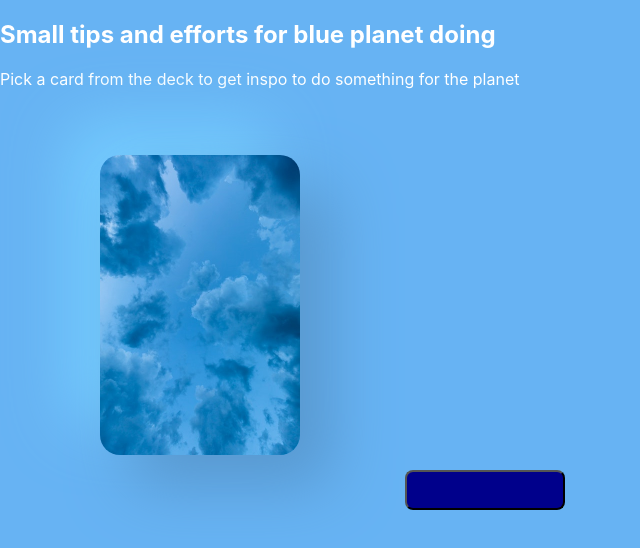
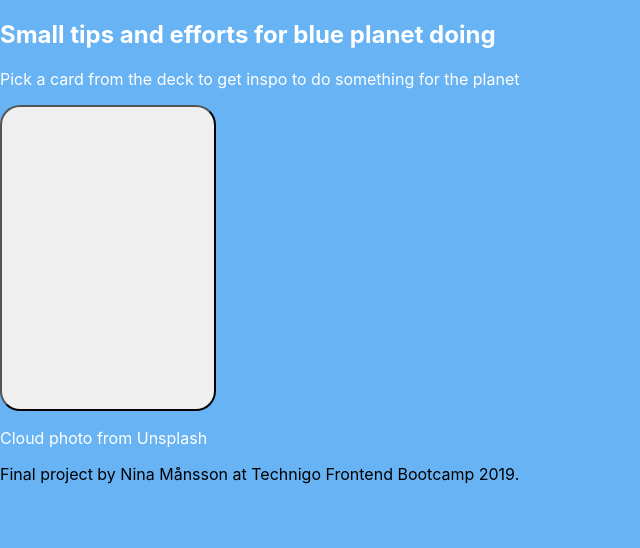
Before and after one commit to ninamansster/blue-frontend, a React (Create React App) app: page / in a window 1280 px wide. Shown: the top 548 px of the page, without its empty margins (0-640 px from the left). Built offline with nearby package versions, Linux system fonts and the light colour scheme.

Commit message:
redux-test

```diff
--- a/src/App.js
+++ b/src/App.js
@@ -26,10 +26,9 @@ export const App = () => {
               <h1> Small tips and efforts for blue planet doing</h1>
               <div>
                 <p>Pick a card from the deck to get inspo to do something for the planet</p>
-                <Link to="/flippingcards">
-                  <img className="deck" src="/assets/matthew.jpg" alt="cardfront" aria-label="card-display" />
+                <Link to="/cards/:cardID">
+                  <SearchCard />
                 </Link>
-                <SearchCard />
               </div>
             </section>
           </Route>
@@ -50,6 +49,10 @@ export const App = () => {
           </Route>
         </Router>
       </div>
+      <footer>
+        <p>Cloud photo from Unsplash</p>
+        <a className="madeby" href="mailto:ninamansster@gmail.com"> Final project by Nina Månsson at Technigo Frontend Bootcamp 2019.</a>
+      </footer>
     </Provider>
   )
 }
--- a/src/index.css
+++ b/src/index.css
@@ -10,6 +10,7 @@ body {
   -webkit-font-smoothing: antialiased;
   -moz-osx-font-smoothing: grayscale;
   background: #67b3f3;
+  /* background: black; */
   color: #fff;
 }
 
--- a/src/pages/DetailsPage.js
+++ b/src/pages/DetailsPage.js
@@ -1,7 +1,7 @@
 import React, { useEffect, useState } from 'react'
 import { useParams } from 'react-router-dom'
+import styled from 'styled-components/macro'
 import { Loading } from './components/Loading'
-import styled from 'styled-components'
 import { Details } from './components/Details'
 
 const Detailsection = styled.section`
--- a/src/pages/components/Details.js
+++ b/src/pages/components/Details.js
@@ -2,9 +2,10 @@ import React from 'react'
 import styled from 'styled-components'
 
 const Container = styled.div`
-  box-shadow: 0px 2px 1px -1px rgba(0, 0, 0, 0.2),
-    0px 1px 1px 0px rgba(0, 0, 0, 0.14), 0px 1px 3px 0px rgba(0, 0, 0, 0.12);
-  border-radius: 6px;
+  border-radius: 20px;
+  background: linear-gradient(145deg, white, white);
+  box-shadow:  31px 31px 62px #5898cf,
+             -31px -31px 62px #76ceff;
   background-color: white;
   margin-bottom: 20px;
 `
@@ -31,7 +32,7 @@ const CoverImage = styled.img`
   width:300px;
   height: 200px;
   object-fit: cover;
-  border-radius: 6px 6px 0 0;
+  border-radius: 20px 20px 0 0;
 
 `
 const Content = styled.div`
--- a/src/pages/components/SearchCard.js
+++ b/src/pages/components/SearchCard.js
@@ -3,19 +3,20 @@ import { useDispatch } from 'react-redux'
 import { fetchCard } from 'reducers/userCard'
 import styled from 'styled-components/macro'
 
-//Button styling
+// Button styling
 
 const Button = styled.button`
-  width: 150px;
-  height: 30px;
-  background-color: darkblue;
-  text-align: center;
-  border-radius: 8px;
-  font-size: 14px;
+  width: 200px;
+  height: 300px;
+  /* background-color: darkblue;
+  text-align: center; */
+  border-radius: 20px;
+  /* font-size: 14px;
   font-weight: bold;
   color: white;
   margin: 5px;
-  padding: 3px;
+  padding: 3px; */
+  background-image: (url "./assets/matthew.jpg");
 `
 export const SearchCard = () => {
   const dispatch = useDispatch()
@@ -23,8 +24,9 @@ export const SearchCard = () => {
   return (
     <>
       <Button
-        onClick={(cardID) => {
-          dispatch(fetchCard(cardID))
+        onClick={() => {
+          const randomNumber = Math.floor(Math.random() * (30 - 1) + 1)
+          dispatch(fetchCard(randomNumber))
         }} />
     </>
   )
--- a/src/reducers/userCard.js
+++ b/src/reducers/userCard.js
@@ -1,8 +1,7 @@
 import { createSlice } from '@reduxjs/toolkit'
 import { ui } from 'reducers/ui'
 
-
-
+// The userCard should be used to fetch a random cardID
 export const userCard = createSlice({
   name: 'userCard',
   initialState: {
@@ -27,5 +26,3 @@ export const fetchCard = (cardID) => {
       })
   }
 }
-
-//8722700001232 this Tea-code you can put directly in the fetch instead of ${barcode}, to test that the bardoce fetch is working.
```
Also changed, not shown: src/pages/components/Loading.js (+3 -4 lines).
